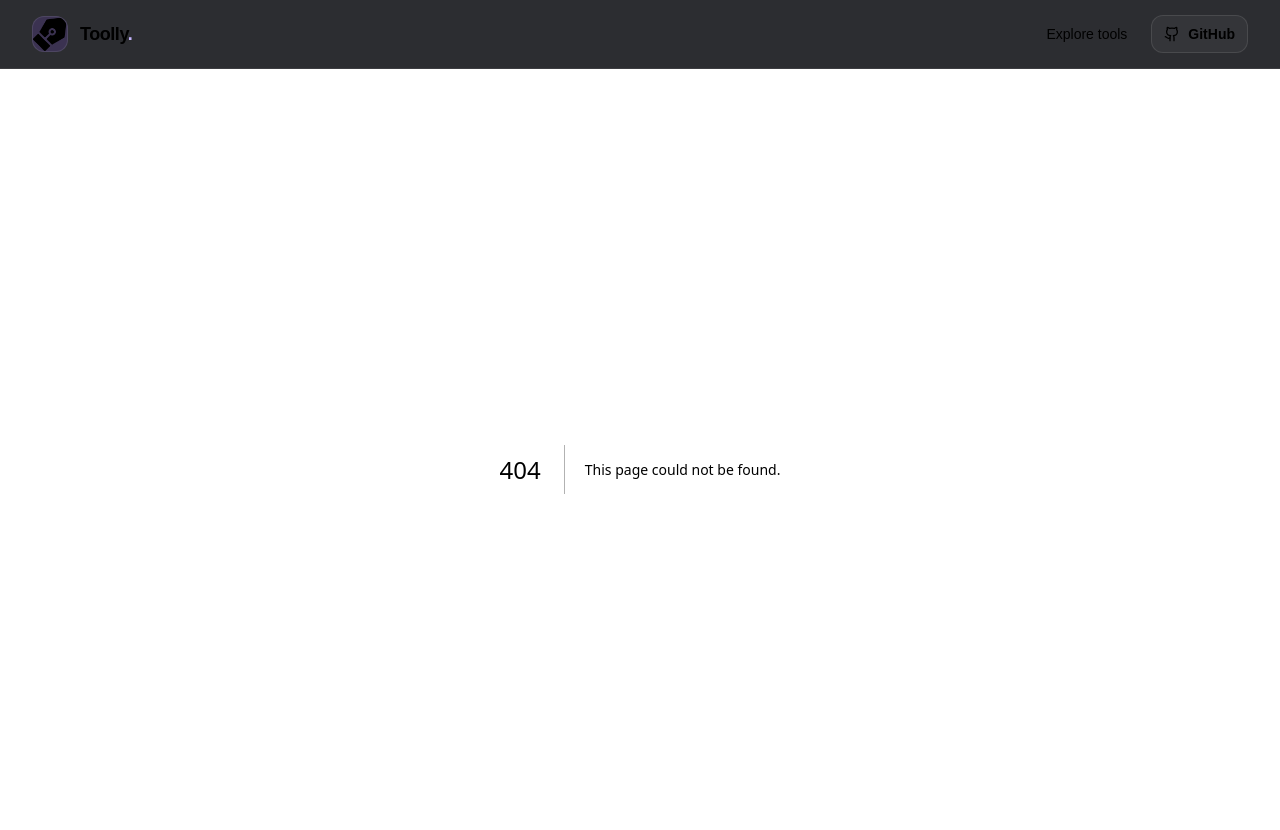
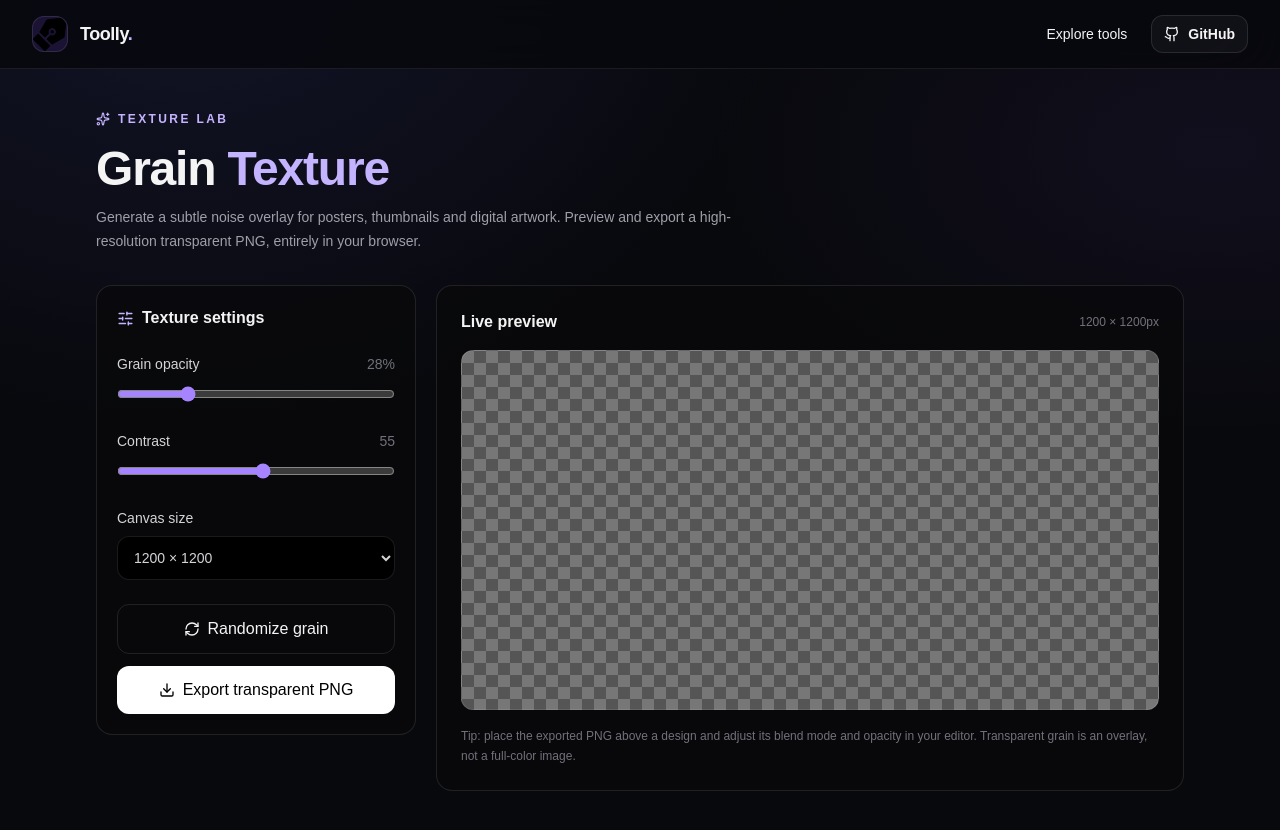
Before and after one commit to Fahim-hash/toolly.ami, a Next.js app: page /tools/grain in a window 1280 px wide. Before the commit this address had no page. Shown: the top 830 px of the page. Built offline with nearby package versions, Linux system fonts and the light colour scheme.

Commit message:
Add browser-based grain texture generator

```diff
--- /dev/null
+++ b/app/tools/grain/page.tsx
@@ -0,0 +1,59 @@
+"use client";
+import { useRef, useState } from 'react';
+import { Download, RefreshCw, Sparkles, SlidersHorizontal } from 'lucide-react';
+
+export default function GrainTexturePage() {
+  const canvasRef = useRef<HTMLCanvasElement>(null);
+  const [amount, setAmount] = useState(28);
+  const [size, setSize] = useState(1200);
+  const [contrast, setContrast] = useState(55);
+  const [seed, setSeed] = useState(1);
+
+  const generate = () => {
+    const canvas = canvasRef.current;
+    if (!canvas) return;
+    canvas.width = size; canvas.height = size;
+    const ctx = canvas.getContext('2d');
+    if (!ctx) return;
+    const image = ctx.createImageData(size, size);
+    let state = seed >>> 0;
+    const random = () => { state = (state * 1664525 + 1013904223) >>> 0; return state / 4294967296; };
+    for (let i = 0; i < image.data.length; i += 4) {
+      const noise = (random() - .5) * contrast * 2;
+      const alpha = Math.max(0, Math.min(255, 128 + noise));
+      image.data[i] = 128; image.data[i + 1] = 128; image.data[i + 2] = 128;
+      image.data[i + 3] = Math.round(Math.max(0, Math.min(255, Math.abs(noise) * amount / 100)));
+      if (random() > .5) { image.data[i] = 255; image.data[i+1] = 255; image.data[i+2] = 255; }
+      else { image.data[i] = 0; image.data[i+1] = 0; image.data[i+2] = 0; }
+    }
+    ctx.putImageData(image, 0, 0);
+  };
+
+  const save = () => {
+    const canvas = canvasRef.current;
+    if (!canvas) return;
+    const link = document.createElement('a'); link.download = `toolly-grain-${size}.png`; link.href = canvas.toDataURL('image/png'); link.click();
+  };
+
+  return <div className="mx-auto max-w-6xl px-4 py-10 sm:px-6 lg:px-8">
+    <header className="mb-8"><span className="inline-flex items-center gap-2 text-xs font-bold uppercase tracking-[.2em] text-violet-300"><Sparkles size={14}/> Texture lab</span><h1 className="mt-3 text-4xl font-black tracking-tight sm:text-5xl">Grain <span className="text-violet-300">Texture</span></h1><p className="mt-3 max-w-2xl text-sm leading-6 text-zinc-400">Generate a subtle noise overlay for posters, thumbnails and digital artwork. Preview and export a high-resolution transparent PNG, entirely in your browser.</p></header>
+    <div className="grid gap-5 lg:grid-cols-[320px_1fr]">
+      <section className="h-fit rounded-2xl border border-white/10 bg-zinc-950/70 p-5">
+        <h2 className="flex items-center gap-2 font-bold"><SlidersHorizontal size={17} className="text-violet-300"/> Texture settings</h2>
+        <label className="mt-6 block text-sm text-zinc-300">Grain opacity <span className="float-right text-zinc-500">{amount}%</span><input className="mt-3 w-full accent-violet-400" type="range" min="5" max="100" value={amount} onChange={e=>setAmount(Number(e.target.value))}/></label>
+        <label className="mt-6 block text-sm text-zinc-300">Contrast <span className="float-right text-zinc-500">{contrast}</span><input className="mt-3 w-full accent-violet-400" type="range" min="5" max="100" value={contrast} onChange={e=>setContrast(Number(e.target.value))}/></label>
+        <label className="mt-6 block text-sm text-zinc-300">Canvas size<select className="mt-2 w-full rounded-xl border border-white/10 bg-black p-3 text-sm" value={size} onChange={e=>setSize(Number(e.target.value))}><option value={512}>512 × 512</option><option value={1200}>1200 × 1200</option><option value={2000}>2000 × 2000</option></select></label>
+        <button onClick={()=>{setSeed(Math.floor(Math.random()*1000000)+1);}} className="mt-6 flex w-full items-center justify-center gap-2 rounded-xl border border-white/10 px-4 py-3 text-sm font-semibold hover:bg-white/5"><RefreshCw size={16}/> Randomize grain</button>
+        <button onClick={save} className="mt-3 flex w-full items-center justify-center gap-2 rounded-xl bg-white px-4 py-3 text-sm font-bold text-black hover:bg-violet-100"><Download size={16}/> Export transparent PNG</button>
+      </section>
+      <section className="rounded-2xl border border-white/10 bg-zinc-950/70 p-4 sm:p-6">
+        <div className="mb-4 flex items-center justify-between"><h2 className="font-bold">Live preview</h2><span className="text-xs text-zinc-500">{size} × {size}px</span></div>
+        <div className="flex min-h-[360px] items-center justify-center overflow-hidden rounded-xl border border-white/10 p-4" style={{backgroundColor:'#777',backgroundImage:'linear-gradient(45deg,#555 25%,transparent 25%),linear-gradient(-45deg,#555 25%,transparent 25%),linear-gradient(45deg,transparent 75%,#555 75%),linear-gradient(-45deg,transparent 75%,#555 75%)',backgroundSize:'24px 24px',backgroundPosition:'0 0,0 12px,12px -12px,-12px 0'}}>
+          <canvas ref={canvasRef} className="h-auto max-h-[560px] w-full max-w-[560px] object-contain" style={{imageRendering:'auto'}} />
+        </div>
+        <p className="mt-4 text-xs leading-5 text-zinc-500">Tip: place the exported PNG above a design and adjust its blend mode and opacity in your editor. Transparent grain is an overlay, not a full-color image.</p>
+      </section>
+    </div>
+
+  </div>;
+}
```
